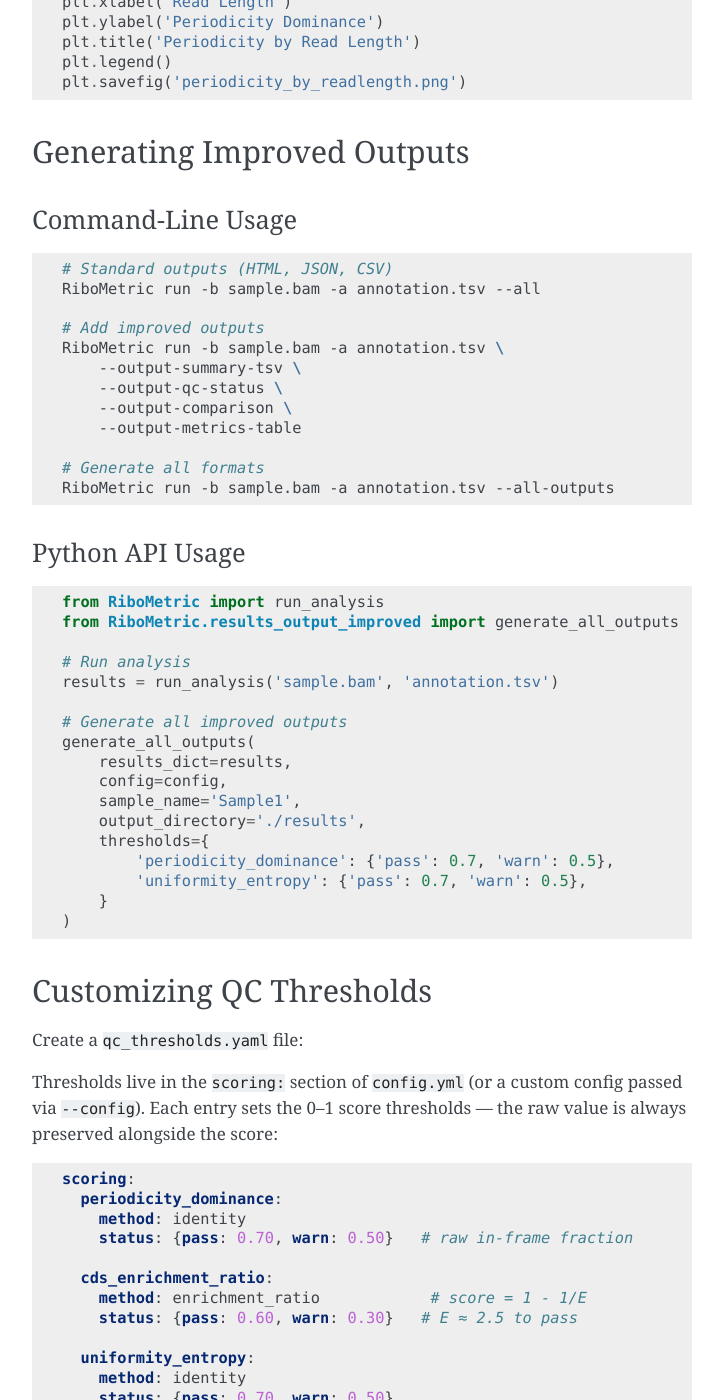
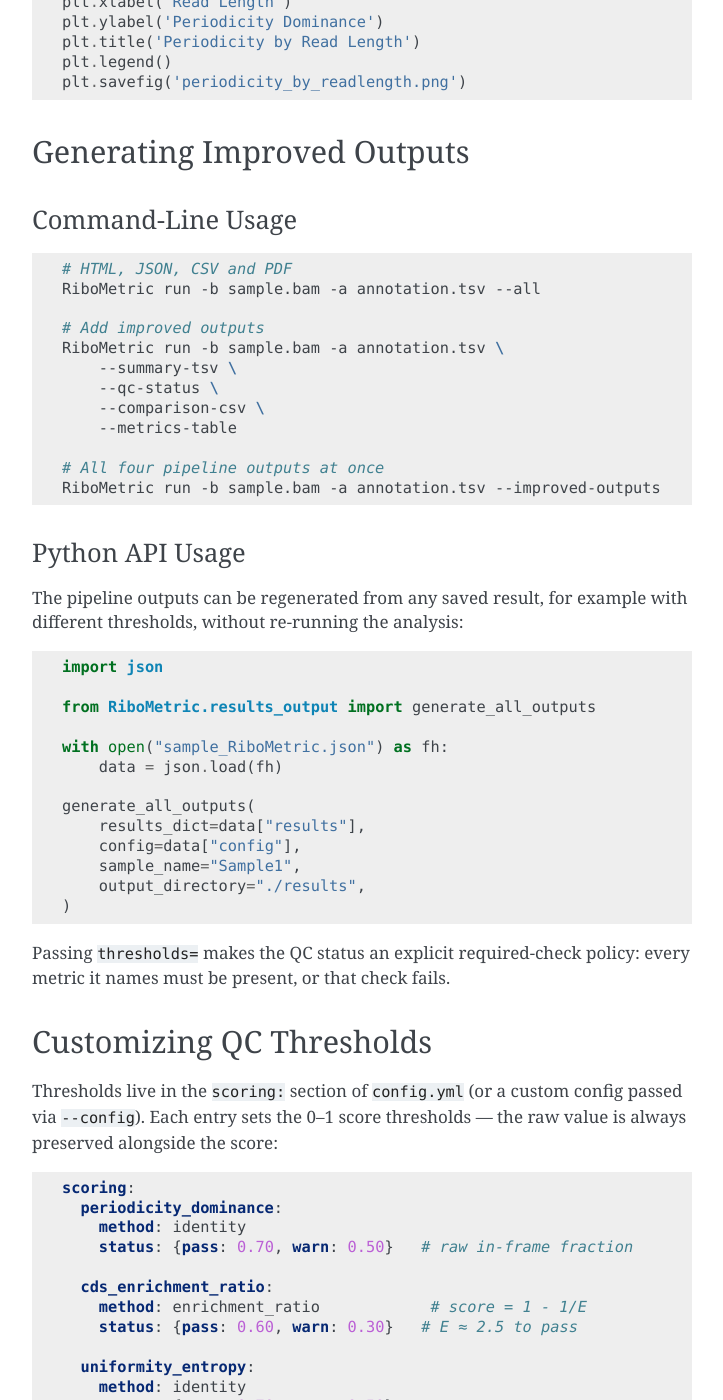
Before and after one commit to JackCurragh/RiboMetric, a Sphinx documentation site: the page built from docs/REPORTING_GUIDE.md, in a window 1280 px wide and 1400 px high, scrolled down 4739 px. Shown: the whole window, without its empty margins (388-1111 px from the left). Built offline with Sphinx 7.4.7, drawn with Linux system fonts in a browser that asks for light colours; pages that are not in the unit, such as notebooks, are missing from menus; some of the changed text lies outside the part shown.

Commit message:
Bring the user docs up to date with 2.0
The README, installation, usage and results pages still described 1.4: metrics
"normalised so that higher is better", a `multimapper_rate` alias, a
"deprecated metric keys" section naming the consolidated keys 2.0 then renamed
again, and `sample_RiboMetric_data.json`, a filename the tool does not write.

- README explains the 2.0 split -- raw measurements in `metrics`, 0-1
  higher-is-better scores in `scores` -- and replaces the deprecated-keys
  section with an upgrade note: 25 keys renamed, eight with changed values,
  pre-2.0 spellings kept under `metrics_legacy` until 2.1.
- installation lists the container tags as they now are: `:latest` for the
  last release, `:vX.Y.Z`/`:X.Y` to pin one (releases to 1.4.3 had no `v`),
  and `:dev` for unreleased work. pip uses the canonical lowercase name.
- results documents the JSON as it is: two top-level keys, with metrics,
  scores, metrics_legacy, provenance and offsets inside `results`; each listed
  key was asserted present in a real 2.0 result before it was written down.
  qc_status.json is written by default and matches the HTML report.
- METRICS_DESIGN says it is implemented and where the live spec lives.
- REPORTING_GUIDE's five `--output-*` / `--all-outputs` flags do not exist;
  they are now the real `--summary-tsv`, `--qc-status`, `--comparison-csv`,
  `--metrics-table` and `--improved-outputs`. Its Python example imported a
  `run_analysis` function and a `results_output_improved` module, neither of
  which exists; it is replaced by one that regenerates the outputs from a
  saved result, run verbatim against a fixture result before being written.

Every command shown was run against the fixture BAM on this branch.

````diff
--- a/docs/REPORTING_GUIDE.md
+++ b/docs/REPORTING_GUIDE.md
@@ -38,7 +38,7 @@ Sample2	2025-01-15T11:45:00	annotation	1200000	0.72	0.65	1.80
 # Generate summary for each sample
 for sample in *.bam; do
     RiboMetric run -b $sample -a annotation.tsv \
-        --output-summary-tsv
+        --summary-tsv
 done
 
 # Concatenate all summaries
@@ -228,45 +228,45 @@ plt.savefig('periodicity_by_readlength.png')
 ### Command-Line Usage
 
 ```bash
-# Standard outputs (HTML, JSON, CSV)
+# HTML, JSON, CSV and PDF
 RiboMetric run -b sample.bam -a annotation.tsv --all
 
 # Add improved outputs
 RiboMetric run -b sample.bam -a annotation.tsv \
-    --output-summary-tsv \
-    --output-qc-status \
-    --output-comparison \
-    --output-metrics-table
+    --summary-tsv \
+    --qc-status \
+    --comparison-csv \
+    --metrics-table
 
-# Generate all formats
-RiboMetric run -b sample.bam -a annotation.tsv --all-outputs
+# All four pipeline outputs at once
+RiboMetric run -b sample.bam -a annotation.tsv --improved-outputs
 ```
 
 ### Python API Usage
 
+The pipeline outputs can be regenerated from any saved result, for example
+with different thresholds, without re-running the analysis:
+
 ```python
-from RiboMetric import run_analysis
-from RiboMetric.results_output_improved import generate_all_outputs
+import json
 
-# Run analysis
-results = run_analysis('sample.bam', 'annotation.tsv')
+from RiboMetric.results_output import generate_all_outputs
 
-# Generate all improved outputs
+with open("sample_RiboMetric.json") as fh:
+    data = json.load(fh)
+
 generate_all_outputs(
-    results_dict=results,
-    config=config,
-    sample_name='Sample1',
-    output_directory='./results',
-    thresholds={
-        'periodicity_dominance': {'pass': 0.7, 'warn': 0.5},
-        'uniformity_entropy': {'pass': 0.7, 'warn': 0.5},
-    }
+    results_dict=data["results"],
+    config=data["config"],
+    sample_name="Sample1",
+    output_directory="./results",
 )
 ```
 
+Passing `thresholds=` makes the QC status an explicit required-check policy:
+every metric it names must be present, or that check fails.
+
 ## Customizing QC Thresholds
-
-Create a `qc_thresholds.yaml` file:
 
 Thresholds live in the `scoring:` section of `config.yml` (or a custom config passed via `--config`). Each entry sets the 0–1 score thresholds — the raw value is always preserved alongside the score:
 
@@ -369,7 +369,7 @@ for bam in data/*.bam; do
 
     # Run RiboMetric
     RiboMetric run -b $bam -a annotation.tsv \
-        --output-qc-status \
+        --qc-status \
         -o qc_results/
 
     # Check status
@@ -397,7 +397,7 @@ done
 for bam in data/*.bam; do
     sample=$(basename $bam .bam)
     RiboMetric run -b $bam -a annotation.tsv \
-        --output-comparison \
+        --comparison-csv \
         -o comparison_results/
 done
 
@@ -410,7 +410,7 @@ Rscript compare_samples.R all_samples_comparison.csv
 ```bash
 # Generate full reports for final samples
 RiboMetric run -b sample.bam -a annotation.tsv \
-    --all-outputs \
+    --improved-outputs \
     --html --pdf \
     -o final_reports/
 
````
Also changed, not shown: README.rst (+31 -22 lines), docs/METRICS_DESIGN.md (+5 -5 lines), docs/installation.rst (+12 -4 lines), docs/results.rst (+20 -13 lines), docs/usage.rst (+7 -3 lines).
